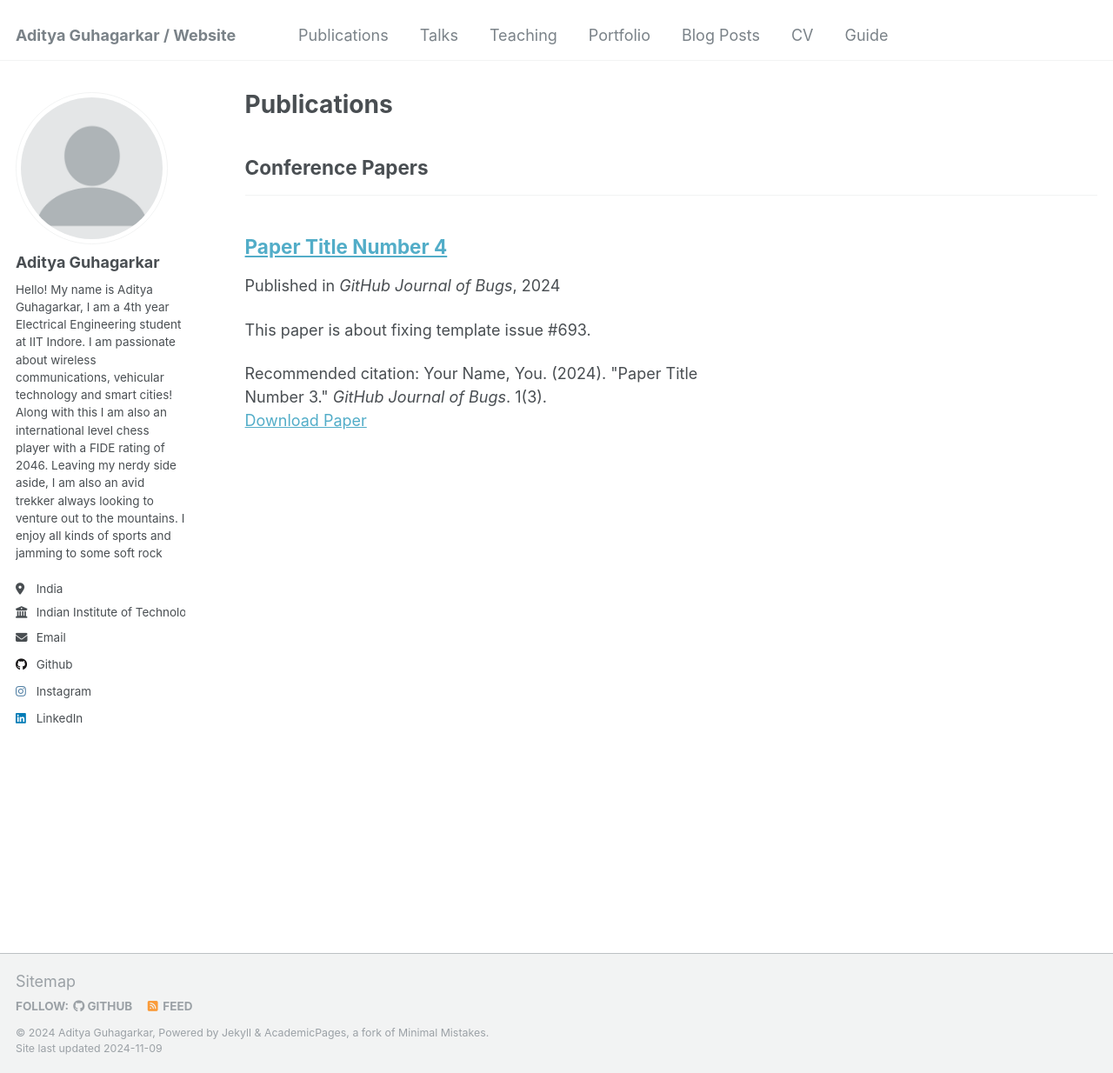
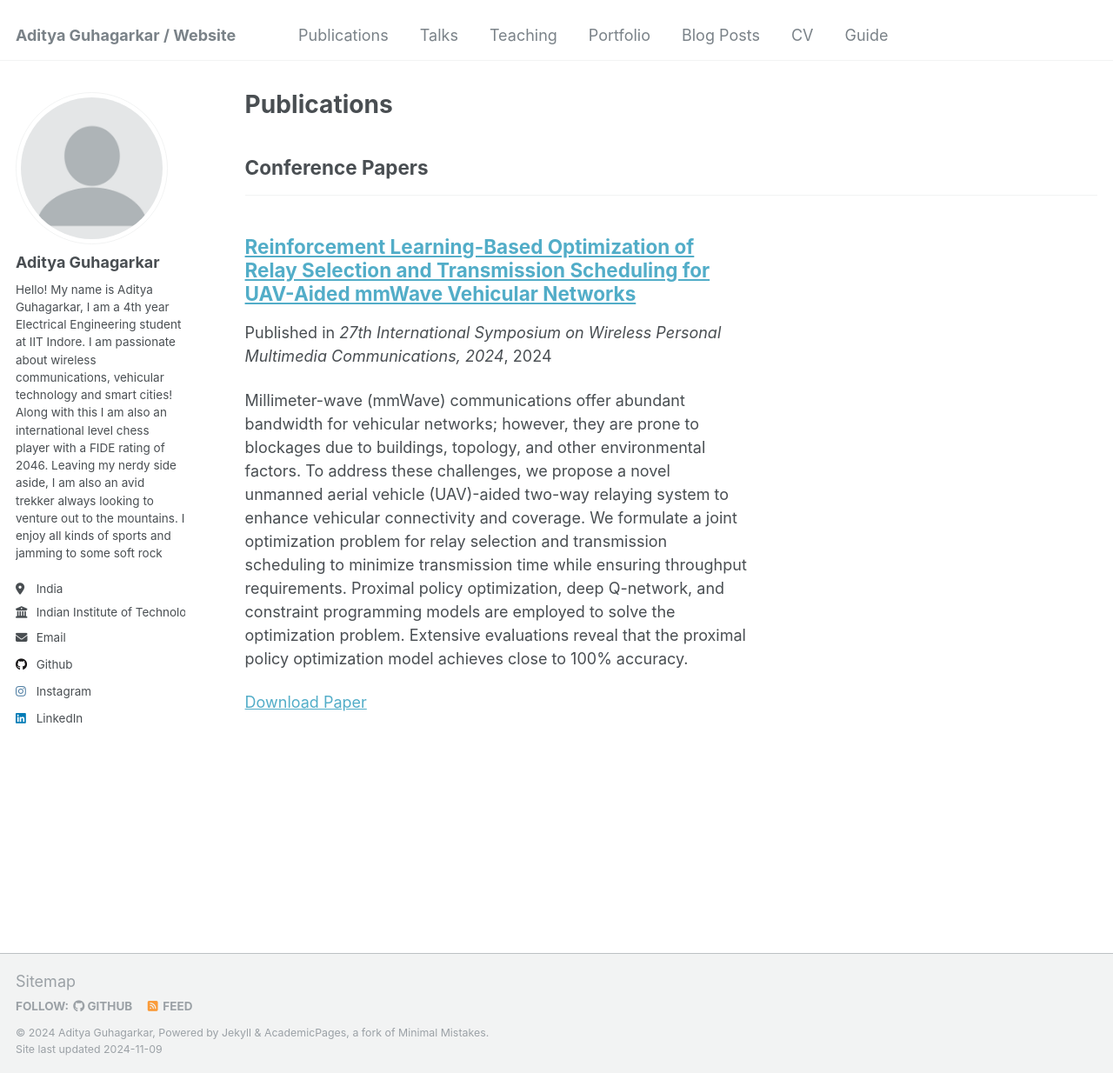
Before and after one commit to AdityaGuhagarkar/adityaguhagarkar.github.io, a Jekyll site: the page built from _pages/publications.html, in a window 1280 px wide and 1234 px high. Shown: the whole window at 87% size. Built offline with Jekyll 4.4.1, drawn with Linux system fonts in a browser that asks for light colours.

Commit message:
Update 2024-02-17-paper-title-number-4.md

```diff
--- a/_publications/2024-02-17-paper-title-number-4.md
+++ b/_publications/2024-02-17-paper-title-number-4.md
@@ -1,13 +1,17 @@
 ---
-title: "Paper Title Number 4"
+title: "Reinforcement Learning-Based Optimization of Relay Selection and Transmission Scheduling for UAV-Aided mmWave Vehicular Networks"
 collection: publications
 category: conferences
-permalink: /publication/2024-02-17-paper-title-number-4
-excerpt: 'This paper is about fixing template issue #693.'
+excerpt: 'Millimeter-wave (mmWave) communications offer abundant bandwidth for vehicular networks; however, they
+ are prone to blockages due to buildings, topology, and other environmental factors. To address these challenges, we
+ propose a novel unmanned aerial vehicle (UAV)-aided two-way relaying system to enhance vehicular connectivity and
+ coverage. We formulate a joint optimization problem for relay selection and transmission scheduling to minimize
+ transmission time while ensuring throughput requirements. Proximal policy optimization, deep Q-network, and
+ constraint programming models are employed to solve the optimization problem. Extensive evaluations reveal that the
+ proximal policy optimization model achieves close to 100% accuracy.'
 date: 2024-02-17
-venue: 'GitHub Journal of Bugs'
-paperurl: 'http://academicpages.github.io/files/paper3.pdf'
-citation: 'Your Name, You. (2024). &quot;Paper Title Number 3.&quot; <i>GitHub Journal of Bugs</i>. 1(3).'
+venue: ' 27th International Symposium on Wireless Personal Multimedia Communications, 2024'
+paperurl: 'http://adityaguhagarkar.github.io/files/paper1.pdf'
 ---
 
 The contents above will be part of a list of publications, if the user clicks the link for the publication than the contents of section will be rendered as a full page, allowing you to provide more information about the paper for the reader. When publications are displayed as a single page, the contents of the above "citation" field will automatically be included below this section in a smaller font.
```
